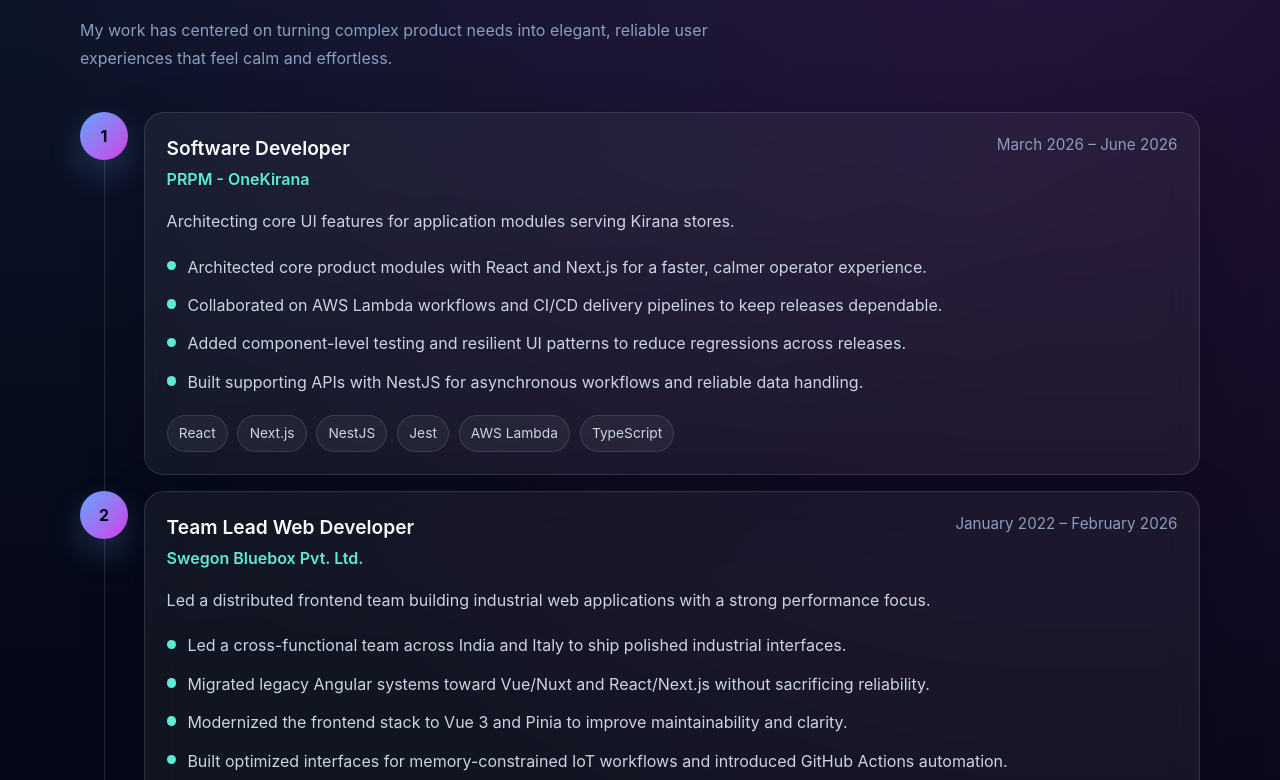
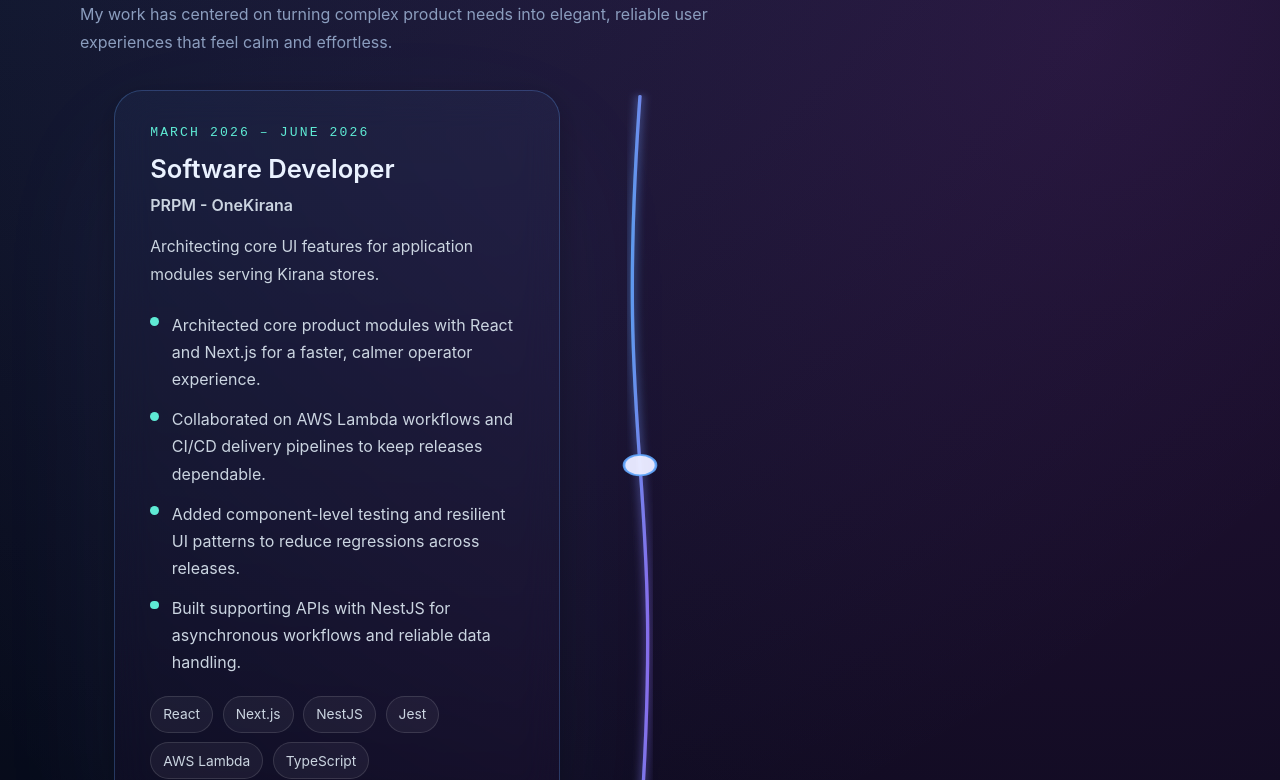
Before and after one commit to rushabhd97-ok/profile, a Vue app: page / in a window 1280 px wide. Shown: the part 900-1680 px from the top of the page. Built offline with nearby package versions, Linux system fonts and the light colour scheme.

Commit message:
Final Changes

```diff
--- a/src/components/ExperienceSection.vue
+++ b/src/components/ExperienceSection.vue
@@ -1,4 +1,5 @@
 <script setup lang="ts">
+import { nextTick, onBeforeUnmount, onMounted, ref } from 'vue'
 import SectionHeading from '@/components/SectionHeading.vue'
 
 interface ExperienceItem {
@@ -14,10 +15,197 @@
 defineProps<{
   experiences: ExperienceItem[]
 }>()
+
+const section = ref<HTMLElement | null>(null)
+const pathSvg = ref<SVGSVGElement | null>(null)
+const bgPath = ref<SVGPathElement | null>(null)
+const fgPath = ref<SVGPathElement | null>(null)
+const traveler = ref<SVGCircleElement | null>(null)
+let milestoneEls: HTMLElement[] = []
+let nodeLengths: number[] = []
+let pathLength = 0
+
+function lengthAtY(targetY: number, totalLen: number) {
+  let lo = 0
+  let hi = totalLen
+
+  for (let i = 0; i < 25; i += 1) {
+    const mid = (lo + hi) / 2
+    const point = fgPath.value?.getPointAtLength(mid)
+    if (!point) break
+
+    if (point.y < targetY) lo = mid
+    else hi = mid
+  }
+
+  return (lo + hi) / 2
+}
+
+function renderNodeHalos() {
+  const svg = pathSvg.value
+  if (!svg) return
+
+  svg.querySelectorAll('.node-dot').forEach((el) => el.remove())
+
+  nodeLengths.forEach((len, index) => {
+    const point = fgPath.value?.getPointAtLength(len)
+    if (!point) return
+
+    const dot = document.createElementNS('http://www.w3.org/2000/svg', 'circle')
+    dot.setAttribute('class', 'node-dot')
+    dot.setAttribute('data-index', index.toString())
+    dot.setAttribute('cx', String(point.x))
+    dot.setAttribute('cy', String(point.y))
+    dot.setAttribute('r', '12')
+    dot.setAttribute('fill', 'rgba(234, 234, 255, 0.98)')
+    dot.setAttribute('stroke', 'rgba(96,165,250,0.9)')
+    dot.setAttribute('stroke-width', '2')
+    dot.setAttribute('pointer-events', 'none')
+
+    const travelerNode = traveler.value
+    if (travelerNode) {
+      svg.insertBefore(dot, travelerNode)
+    } else {
+      svg.appendChild(dot)
+    }
+  })
+}
+
+function buildPath() {
+  if (!section.value || !pathSvg.value || !bgPath.value || !fgPath.value) return 0
+
+  const height = Math.max(section.value.offsetHeight, 400)
+  pathSvg.value.setAttribute('viewBox', `0 0 120 ${height}`)
+
+  const segmentCount = Math.max(1, milestoneEls.length)
+  const segmentHeight = height / segmentCount
+  let d = 'M60,0'
+  const midpoints: number[] = []
+
+  for (let i = 0; i < segmentCount; i += 1) {
+    const midpoint = segmentHeight * i + segmentHeight * 0.5
+    const endY = segmentHeight * (i + 1)
+    const swing = i % 2 === 0 ? 40 : 80
+    d += ` C ${swing},${midpoint} ${120 - swing},${midpoint} 60,${endY}`
+    midpoints.push(midpoint)
+  }
+
+  bgPath.value.setAttribute('d', d)
+  fgPath.value.setAttribute('d', d)
+
+  const total = fgPath.value.getTotalLength()
+  nodeLengths = midpoints.map((y) => lengthAtY(y, total))
+  renderNodeHalos()
+
+  return total
+}
+
+function updateMilestones() {
+  if (!section.value) return
+
+  const viewportHeight = window.innerHeight
+  const documentHeight = document.documentElement.scrollHeight
+  const sectionTop = section.value.offsetTop
+  const sectionHeight = section.value.offsetHeight
+  const sectionBottom = sectionTop + sectionHeight
+  const scrollY = window.scrollY || window.pageYOffset
+  const maxScroll = documentHeight - viewportHeight
+  const startScroll = sectionTop - viewportHeight * 0.9
+  const endScroll = Math.min(sectionBottom - viewportHeight * 0.1, maxScroll)
+
+  let progress = (scrollY - startScroll) / (endScroll - startScroll)
+  progress = Math.max(0, Math.min(1, progress))
+
+  if (fgPath.value) {
+    const drawLength = Math.min(pathLength * progress, pathLength - 0.01)
+    fgPath.value.style.strokeDashoffset = String(Math.max(pathLength - drawLength, 0))
+
+    const point = fgPath.value.getPointAtLength(Math.max(drawLength, 0))
+    if (traveler.value) {
+      traveler.value.setAttribute('cx', String(point.x))
+      traveler.value.setAttribute('cy', String(point.y))
+    }
+
+    const mergeRange = (pathLength / Math.max(nodeLengths.length, 1)) * 0.3
+    let travelerRadius = 10
+
+    nodeLengths.forEach((length, index) => {
+      const dot = pathSvg.value?.querySelector(`.node-dot[data-index="${index}"]`)
+
+      const distance = Math.abs(drawLength - length)
+      const visited = drawLength >= length - 1
+
+      if (dot instanceof SVGElement) dot.classList.toggle('visited', visited)
+
+      const milestoneEl = milestoneEls[index]
+      if (milestoneEl) milestoneEl.classList.toggle('active', visited)
+
+      if (distance < mergeRange) {
+        const t = 1 - distance / mergeRange
+        const eased = t * t * (3 - 2 * t)
+        travelerRadius = Math.max(travelerRadius, 10 + (16 - 10) * eased)
+      }
+    })
+
+    if (traveler.value) {
+      traveler.value.setAttribute('r', String(travelerRadius))
+    }
+  }
+
+  milestoneEls.forEach((milestone) => {
+    const rect = milestone.getBoundingClientRect()
+    if (rect.top < viewportHeight * 0.8) {
+      milestone.classList.add('visible')
+    }
+  })
+}
+
+let resizeObserver: ResizeObserver | null = null
+
+onMounted(() => {
+  let handleScroll: () => void
+
+  nextTick(() => {
+    if (!section.value) return
+    milestoneEls = Array.from(section.value.querySelectorAll('.milestone')) as HTMLElement[]
+    pathLength = buildPath()
+    if (fgPath.value) {
+      fgPath.value.style.strokeDasharray = String(pathLength)
+      fgPath.value.style.strokeDashoffset = String(pathLength)
+    }
+    updateMilestones()
+
+    handleScroll = () => updateMilestones()
+    window.addEventListener('scroll', handleScroll, { passive: true })
+    window.addEventListener('resize', handleScroll)
+
+    resizeObserver = new ResizeObserver(() => {
+      pathLength = buildPath()
+      if (fgPath.value) {
+        fgPath.value.style.strokeDasharray = String(pathLength)
+        fgPath.value.style.strokeDashoffset = String(pathLength)
+      }
+      updateMilestones()
+    })
+
+    if (section.value) {
+      resizeObserver.observe(section.value)
+    }
+  })
+
+  onBeforeUnmount(() => {
+    if (handleScroll) {
+      window.removeEventListener('scroll', handleScroll)
+      window.removeEventListener('resize', handleScroll)
+    }
+    resizeObserver?.disconnect()
+    resizeObserver = null
+  })
+})
 </script>
 
 <template>
-  <section id="experience" class="section">
+  <section id="experience" class="section path-section" ref="section">
     <div class="container">
       <SectionHeading
         eyebrow="Career path"
@@ -25,36 +213,43 @@
         description="My work has centered on turning complex product needs into elegant, reliable user experiences that feel calm and effortless."
       />
 
-      <div class="timeline">
-        <div v-for="(exp, index) in experiences" :key="exp.id" class="timeline__item">
-          <div v-if="index < experiences.length - 1" class="timeline__connector" />
+      <div class="path-layout">
+        <svg ref="pathSvg" class="path-svg" viewBox="0 0 120 3000" preserveAspectRatio="none">
+          <defs>
+            <linearGradient id="pathGradient" x1="0%" y1="0%" x2="100%" y2="100%">
+              <stop offset="0%" stop-color="rgba(96, 165, 250, 0.9)" />
+              <stop offset="100%" stop-color="rgba(168, 85, 247, 0.9)" />
+            </linearGradient>
+            <filter id="glow" x="-30%" y="-30%" width="160%" height="160%">
+              <feGaussianBlur stdDeviation="3.5" result="blur" />
+              <feMerge>
+                <feMergeNode in="blur" />
+                <feMergeNode in="SourceGraphic" />
+              </feMerge>
+            </filter>
+          </defs>
+          <path ref="bgPath" class="path-bg" d="" />
+          <path ref="fgPath" class="path-fg" d="" filter="url(#glow)" />
+          <circle ref="traveler" class="traveler" r="8" />
+        </svg>
 
-          <div class="timeline__marker">{{ index + 1 }}</div>
+        <div class="milestones">
+          <article v-for="(exp, index) in experiences" :key="exp.id" class="milestone" :class="{ left: index % 2 === 0, right: index % 2 === 1 }">
+            <div class="card">
+              <span class="date">{{ exp.period }}</span>
+              <h3>{{ exp.position }}</h3>
+              <p class="company">{{ exp.company }}</p>
+              <p class="description">{{ exp.description }}</p>
 
-          <div class="timeline__card card">
-            <div class="timeline__header">
-              <div>
-                <h3>{{ exp.position }}</h3>
-                <p class="timeline__company">{{ exp.company }}</p>
+              <ul v-if="exp.highlights.length > 0" class="highlights">
+                <li v-for="(highlight, idx) in exp.highlights" :key="idx">{{ highlight }}</li>
+              </ul>
+
+              <div v-if="exp.technologies.length > 0" class="tech-tags">
+                <span v-for="tech in exp.technologies" :key="tech">{{ tech }}</span>
               </div>
-              <p class="timeline__period">{{ exp.period }}</p>
             </div>
-
-            <p class="timeline__description">{{ exp.description }}</p>
-
-            <div v-if="exp.highlights.length > 0" class="timeline__list">
-              <ul>
-                <li v-for="(highlight, idx) in exp.highlights" :key="idx">
-                  <span class="timeline__bullet" />
-                  <span>{{ highlight }}</span>
-                </li>
-              </ul>
-            </div>
-
-            <div v-if="exp.technologies.length > 0" class="timeline__tags">
-              <span v-for="tech in exp.technologies" :key="tech">{{ tech }}</span>
-            </div>
-          </div>
+          </article>
         </div>
       </div>
     </div>
@@ -62,121 +257,243 @@
 </template>
 
 <style scoped>
-.timeline {
-  display: grid;
-  gap: 1rem;
+.path-section {
+  min-height: calc(100vh - 5rem);
+  padding: 5.5rem 0 6rem;
 }
 
-.timeline__item {
+.path-layout {
   position: relative;
-  display: grid;
-  grid-template-columns: 3rem minmax(0, 1fr);
-  gap: 1rem;
-  align-items: start;
+  display: block;
+  width: min(100vw - 3rem, 1100px);
+  margin: 0 auto;
+  padding: 0 1.5rem;
 }
 
-.timeline__connector {
+.path-svg {
   position: absolute;
-  left: 1.5rem;
-  top: 3rem;
-  bottom: -1rem;
-  width: 1px;
-  background: rgba(255, 255, 255, 0.12);
+  top: 0;
+  left: 50%;
+  transform: translateX(-50%);
+  width: 160px;
+  height: 100%;
+  overflow: visible;
+  pointer-events: none;
+  z-index: 1;
 }
 
-.timeline__marker {
-  display: inline-flex;
-  align-items: center;
-  justify-content: center;
-  width: 3rem;
-  height: 3rem;
-  border-radius: 999px;
-  background: linear-gradient(135deg, var(--accent), var(--accent-strong));
-  color: #040816;
-  font-weight: 700;
-  box-shadow: 0 14px 32px rgba(96, 165, 250, 0.24);
+.path-bg,
+.path-fg {
+  fill: none;
+  stroke-width: 2.5;
 }
 
-.timeline__card {
-  padding: 1.35rem;
+.path-bg {
+  stroke: rgba(255, 255, 255, 0.12);
 }
 
-.timeline__header {
-  display: flex;
-  flex-direction: column;
-  gap: 0.25rem;
+.path-fg {
+  stroke: url(#pathGradient);
+  stroke-linecap: round;
+  transition: stroke-dashoffset 0.2s ease;
 }
 
-.timeline__header h3 {
-  font-size: 1.2rem;
-  margin: 0;
+.traveler {
+  fill: #ffffff;
+  stroke: rgba(96, 165, 250, 0.85);
+  stroke-width: 2;
+  filter: drop-shadow(0 0 18px rgba(96, 165, 250, 0.55));
 }
 
-.timeline__company {
-  margin-top: 0.25rem;
-  color: var(--success);
-  font-weight: 600;
+.node-dot {
+  transition: transform 0.28s ease, filter 0.28s ease, stroke 0.28s ease;
+  transform-origin: center;
 }
 
-.timeline__period {
-  font-size: 0.95rem;
-  color: var(--text-muted);
+.node-dot.visited {
+  transform: scale(1.14);
+  filter: drop-shadow(0 0 20px rgba(96,165,250,0.28));
 }
 
-.timeline__description {
-  margin-top: 1rem;
-  line-height: 1.75;
+.milestone.active .card {
+  background: linear-gradient(180deg, rgba(96,165,250,0.06), rgba(168,85,247,0.04));
+  border-color: rgba(96,165,250,0.28);
+  box-shadow: 0 54px 140px rgba(96,165,250,0.06), 0 8px 30px rgba(0,0,0,0.25);
+  transform: translateY(-6px);
 }
 
-.timeline__list {
-  margin-top: 1.15rem;
+.milestone.active .card h3 {
+  color: #eaf2ff;
 }
 
-.timeline__list ul {
+.milestones {
+  display: grid;
+  gap: 4rem;
+  position: relative;
+  z-index: 2;
+}
+
+.milestone {
+  display: grid;
+  grid-template-columns: 1fr 160px 1fr;
+  align-items: start;
+  opacity: 0;
+  transform: translateY(30px);
+  transition: opacity 0.7s ease, transform 0.7s ease;
+}
+
+.milestone.visible {
+  opacity: 1;
+  transform: translateY(0);
+}
+
+.milestone.left .card {
+  grid-column: 1;
+  justify-self: end;
+  width: 100%;
+  max-width: 860px;
+}
+
+.milestone.right .card {
+  grid-column: 3;
+  justify-self: start;
+  width: 100%;
+  max-width: 860px;
+}
+
+.card {
+  background: rgba(255, 255, 255, 0.1);
+  border: 1px solid rgba(255, 255, 255, 0.16);
+  border-radius: 1.75rem;
+  padding: 2rem 2.2rem;
+  max-width: 100%;
+  min-height: 260px;
+  box-shadow: 0 42px 110px rgba(0, 0, 0, 0.22);
+}
+
+.date {
+  display: block;
+  margin-bottom: 0.75rem;
+  font-family: 'JetBrains Mono', monospace;
+  font-size: 0.82rem;
+  letter-spacing: 0.16em;
+  text-transform: uppercase;
+  color: var(--success);
+}
+
+.card h3 {
+  margin: 0;
+  font-size: clamp(1.4rem, 2vw, 1.9rem);
+  line-height: 1.1;
+  color: var(--text);
+}
+
+.company {
+  margin: 0.65rem 0 0;
+  color: var(--text-soft);
+  font-weight: 600;
+  font-size: 1rem;
+}
+
+.description {
+  margin: 1rem 0 0;
+  line-height: 1.8;
+  color: var(--text-soft);
+  font-size: 0.98rem;
+  max-width: 48rem;
+}
+
+.highlights {
+  margin-top: 1.4rem;
   list-style: none;
   display: grid;
-  gap: 0.7rem;
+  gap: 0.8rem;
+  padding: 0;
 }
 
-.timeline__list li {
+.highlights li {
   display: flex;
-  gap: 0.7rem;
+  gap: 0.8rem;
   align-items: flex-start;
   color: var(--text-soft);
   line-height: 1.7;
 }
 
-.timeline__bullet {
+.highlights li::before {
+  content: '';
   display: inline-block;
-  width: 0.6rem;
-  height: 0.6rem;
+  width: 0.55rem;
+  height: 0.55rem;
+  margin-top: 0.35rem;
   border-radius: 999px;
   background: var(--success);
-  margin-top: 0.45rem;
   flex-shrink: 0;
 }
 
-.timeline__tags {
+.tech-tags {
   display: flex;
   flex-wrap: wrap;
   gap: 0.6rem;
   margin-top: 1.2rem;
 }
 
-.timeline__tags span {
-  padding: 0.45rem 0.7rem;
+.tech-tags span {
+  padding: 0.45rem 0.75rem;
   border-radius: 999px;
+  background: rgba(255, 255, 255, 0.05);
   border: 1px solid rgba(255, 255, 255, 0.12);
-  background: rgba(255, 255, 255, 0.05);
   color: var(--text-soft);
   font-size: 0.86rem;
 }
 
-@media (min-width: 768px) {
-  .timeline__header {
-    flex-direction: row;
-    justify-content: space-between;
-    align-items: flex-start;
+@media (max-width: 1024px) {
+  .path-layout {
+    grid-template-columns: 1fr;
+    width: min(100vw - 2rem, 760px);
+    left: 50%;
+    transform: translateX(-50%);
+  }
+
+  .milestone {
+    grid-template-columns: 1fr;
+    gap: 2rem;
+  }
+
+  .milestone.left .card,
+  .milestone.right .card {
+    grid-column: 1;
+    justify-self: stretch;
+    max-width: 100%;
+  }
+
+  .path-svg {
+    left: 1.25rem;
+    transform: none;
+    width: 72px;
+  }
+
+  .milestone.left .card,
+  .milestone.right .card {
+    padding: 1.8rem;
+  }
+}
+
+@media (max-width: 760px) {
+  .path-svg {
+    left: 1rem;
+    width: 56px;
+  }
+
+  .card {
+    padding: 1.4rem;
+  }
+
+  .description {
+    font-size: 0.98rem;
+  }
+
+  .milestones {
+    gap: 3rem;
   }
 }
 </style>
```
Also changed, not shown: 1 other file (tests, documents, lock files or other folders).
